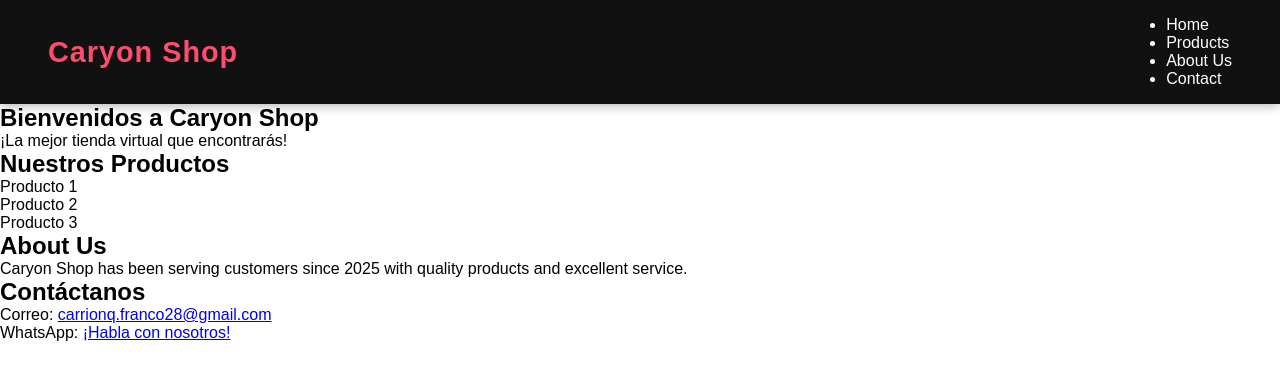
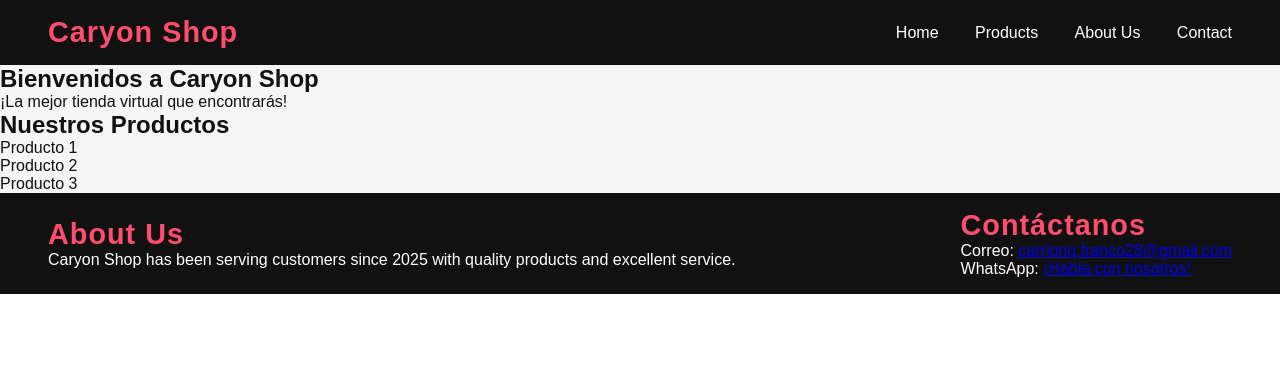
Before and after one commit to Y-E-H-I-Z/Caryon-Shop, a plain HTML site: page index.html in a window 1280 px wide. Drawn offline with Linux system fonts and the light colour scheme.

Commit message:
Add few css styles with flexbox for the header and footer and his content.

```diff
--- a/index.html
+++ b/index.html
@@ -33,11 +33,11 @@
     </main>
     <footer>
         <section id="about">
-            <h2>About Us</h2>
+            <h2 class="title">About Us</h2>
             <p>Caryon Shop has been serving customers since 2025 with quality products and excellent service.</p>
         </section>
         <section id="contact">
-            <h2>Contáctanos</h2>
+            <h2 class="title">Contáctanos</h2>
             <p>Correo:
                 <a href="mailto:carrionq.franco28@gmail.com">carrionq.franco28@gmail.com</a>
             </p>
--- a/styles.css
+++ b/styles.css
@@ -52,6 +52,54 @@ header {
 .nav-links li a:hover {
     color: #ff4d6d;
 }
+
+/* Quitar los puntos de la lista y márgenes */
+nav ul {
+    list-style-type: none; /* Quita los puntos */
+    margin: 0;
+    padding: 0;
+}
+
+/* Alinear los links horizontalmente */
+nav ul li {
+    display: inline-block; /* Los pone uno al lado del otro */
+    margin-left: 2rem;     /* Espacio entre ellos */
+}
+
+/* Estilo general de los enlaces */
+nav ul li a {
+    text-decoration: none;
+    color: #fff;
+    font-weight: 500;
+    transition: color 0.3s ease;
+}
+
+nav ul li a:hover {
+    color: #ff4d6d;
+}
+
+main{
+    top: 0;
+    left: 0;
+    width: 100%;
+    background-color: #f5f5f5; /* Gris claro elegante */
+    color: #111;
+}
+
+
+footer{
+    top: 0;
+    left: 0;
+    width: 100%;
+    background-color: #111;
+    color: #fff;
+    display: flex;
+    justify-content: space-between; /* Logo izquierda / menú derecha */
+    align-items: center;
+    padding: 1rem 3rem;
+}
+
+
 /* Responsivo */
 @media (max-width: 768px) {
     header {
```
